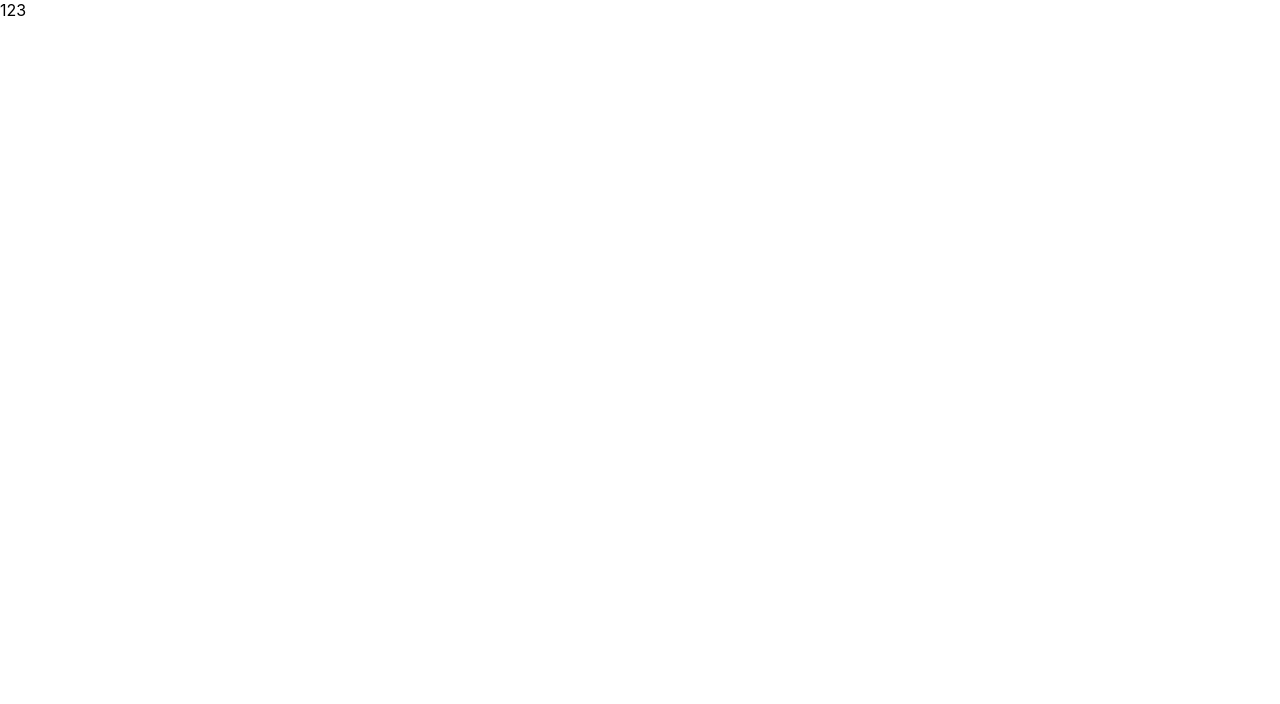
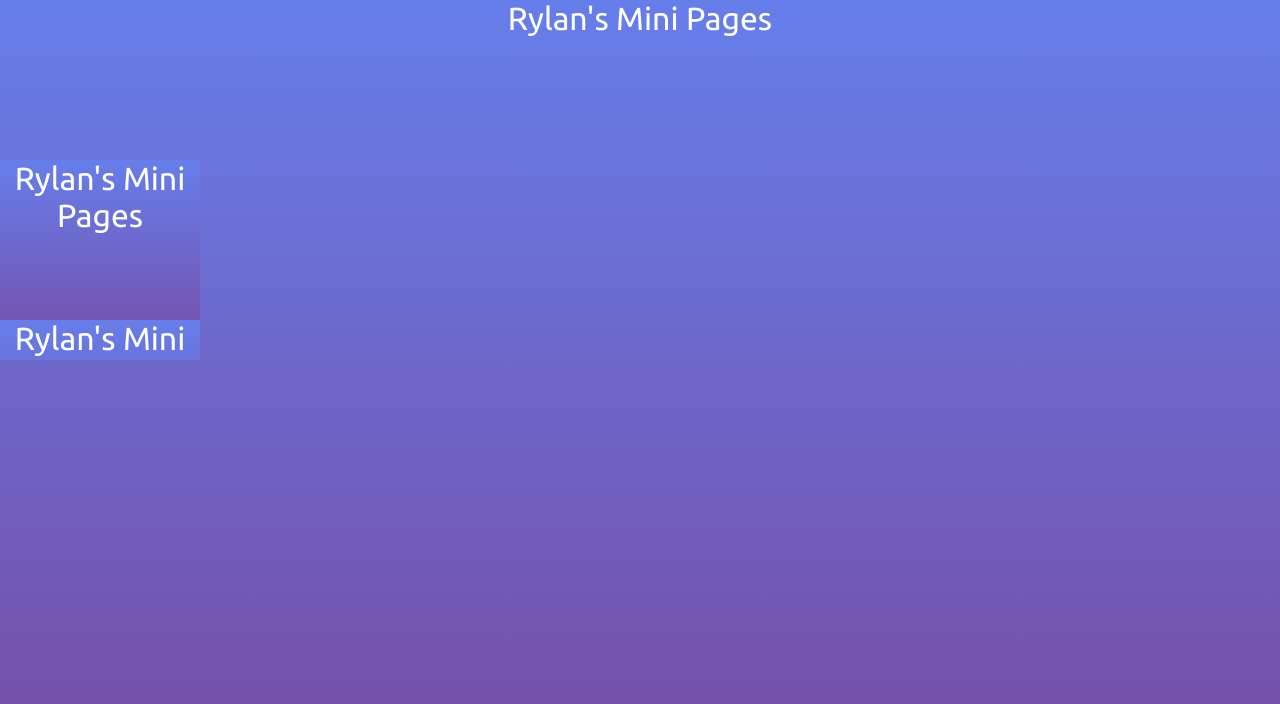
Before and after one commit to rylanzhou/mini-works-v2, a Next.js app: page / in a window 1280 px wide. Shown: the top 704 px of the page. Built offline with nearby package versions, Linux system fonts and the light colour scheme.

Commit message:
feat: add main page

```diff
--- a/next.config.js
+++ b/next.config.js
@@ -1,3 +1,6 @@
 module.exports = {
   reactStrictMode: true,
-}
+  images: {
+    domains: ['res.cloudinary.com'],
+  },
+};
--- a/pages/3D-Card/styles.module.scss
+++ b/pages/3D-Card/styles.module.scss
@@ -9,9 +9,9 @@ $transition: all 0.75s ease;
 
   display: flex;
   align-items: center;
+  perspective: 1000px;
   justify-content: center;
   min-height: 100vh;
-  perspective: 500px;
 }
 
 .container {
--- a/pages/index.tsx
+++ b/pages/index.tsx
@@ -1,6 +1,13 @@
-import Head from 'next/head';
-import Image from 'next/image';
+import styles from './styles.module.scss';
 
 export default function Home() {
-  return <div>123</div>;
+  return (
+    <div className={styles.container}>
+      <header className={styles.header}>
+        <h1>Rylan&apos;s Mini Pages</h1>
+      </header>
+
+      <iframe src="./3D-Card" frameBorder="0"></iframe>
+    </div>
+  );
 }
--- /dev/null
+++ b/pages/styles.module.scss
@@ -0,0 +1,27 @@
+.container {
+  height: 100vh;
+  overflow-y: auto;
+  background: linear-gradient(#667eea 0%, #764ba2 100%);
+
+  .header {
+    height: 10rem;
+    text-align: center;
+
+    h1 {
+      margin: 0;
+      font-weight: normal;
+      color: white;
+    }
+  }
+
+  iframe {
+    width: 200px;
+    height: 200px;
+    transition: all 0.5s ease;
+
+    &:hover {
+      width: 90vw;
+      height: 90vh;
+    }
+  }
+}
--- a/styles/globals.css
+++ b/styles/globals.css
@@ -1,7 +1,9 @@
+@import url('https://fonts.googleapis.com/css2?family=Ubuntu:wght@300;400;700&display=swap');
+
 html,
 body {
   padding: 0;
   margin: 0;
-  font-family: -apple-system, BlinkMacSystemFont, Segoe UI, Roboto, Oxygen, Ubuntu, Cantarell,
-    Fira Sans, Droid Sans, Helvetica Neue, sans-serif;
+  font-family: 'Ubuntu', -apple-system, BlinkMacSystemFont, Segoe UI, Roboto, Oxygen, Ubuntu,
+    Cantarell, Fira Sans, Droid Sans, Helvetica Neue, sans-serif;
 }
```
Also changed, not shown: pages/3D-Card/index.tsx (+8 -9 lines), pages/Indicator/index.tsx (added).
